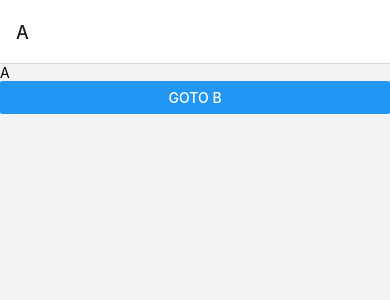
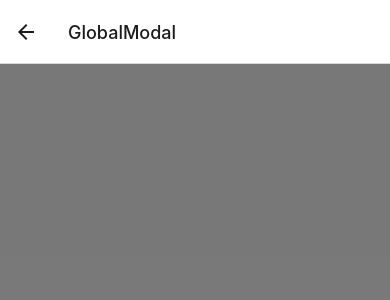
Before and after one commit to nightohl/RNGlobalModal, a React Native app: screen /GlobalModal in a window 390 px wide. Before the commit this address had no page. Shown: the top 300 px of the page. Built offline with nearby package versions, Linux system fonts and the light colour scheme.

Commit message:
add<Screen>: GlobalModal 스크린 추가

```diff
--- a/src/components/NavigateButton.tsx
+++ b/src/components/NavigateButton.tsx
@@ -3,7 +3,7 @@ import React from 'react';
 import {Button} from 'react-native';
 
 interface Props {
-  screen: 'A' | 'B' | 'C';
+  screen: 'A' | 'B' | 'C' | 'GlobalModal';
 }
 
 export const NavigateButton = ({screen}: Props) => {
--- a/src/navigator/Stack.tsx
+++ b/src/navigator/Stack.tsx
@@ -3,6 +3,7 @@ import React from 'react';
 import {A} from '../screens/A';
 import {B} from '../screens/B';
 import {C} from '../screens/C';
+import {GlobalModal} from '../screens/GlobalModal';
 
 const Stack = createStackNavigator();
 
@@ -12,6 +13,7 @@ export const MyStack = () => {
       <Stack.Screen name="A" component={A} />
       <Stack.Screen name="B" component={B} />
       <Stack.Screen name="C" component={C} />
+      <Stack.Screen name="GlobalModal" component={GlobalModal} />
     </Stack.Navigator>
   );
 };
--- a/src/screens/A.tsx
+++ b/src/screens/A.tsx
@@ -7,6 +7,7 @@ export const A = () => {
     <SafeAreaView>
       <Text>A</Text>
       <NavigateButton screen="B" />
+      <NavigateButton screen="GlobalModal" />
     </SafeAreaView>
   );
 };
--- a/src/screens/B.tsx
+++ b/src/screens/B.tsx
@@ -7,6 +7,7 @@ export const B = () => {
     <SafeAreaView>
       <Text>B</Text>
       <NavigateButton screen="C" />
+      <NavigateButton screen="GlobalModal" />
     </SafeAreaView>
   );
 };
--- a/src/screens/C.tsx
+++ b/src/screens/C.tsx
@@ -7,6 +7,7 @@ export const C = () => {
     <SafeAreaView>
       <Text>C</Text>
       <NavigateButton screen="A" />
+      <NavigateButton screen="GlobalModal" />
     </SafeAreaView>
   );
 };
--- /dev/null
+++ b/src/screens/GlobalModal.tsx
@@ -0,0 +1,12 @@
+import {useRoute} from '@react-navigation/native';
+import React from 'react';
+import {SafeAreaView} from 'react-native';
+
+export const GlobalModal = () => {
+  const {params} = useRoute();
+
+  return (
+    <SafeAreaView
+      style={{flex: 1, backgroundColor: '#0000007F'}}></SafeAreaView>
+  );
+};
```
